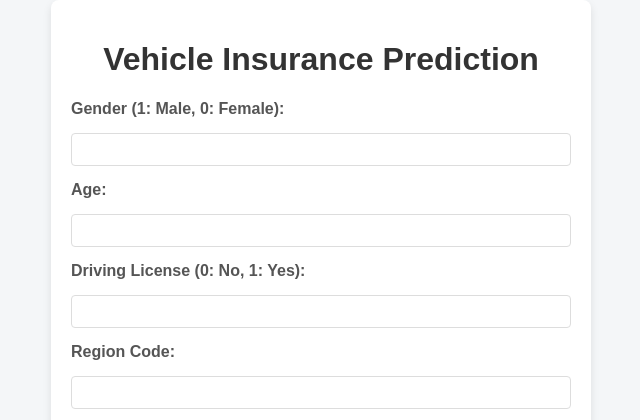
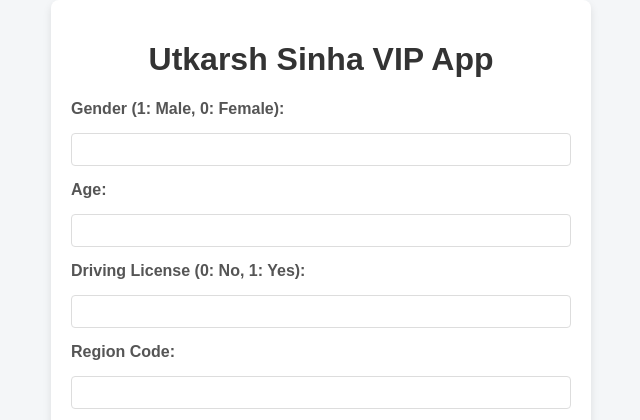
Before and after one commit to utkodex/InsureFlow-MLOps, a FastAPI app: page / in a window 1280 px wide. Shown: the top 420 px of the page, without its empty margins (319-959 px from the left). Run offline with FastAPI, Linux system fonts and the light colour scheme; parts of the project's set-up code (start-up, migrations or seed data) failed here and were passed over.

Commit message:
updated app name

```diff
--- a/templates/vehicledata.html
+++ b/templates/vehicledata.html
@@ -3,13 +3,13 @@
 <head>
     <meta charset="UTF-8">
     <meta name="viewport" content="width=device-width, initial-scale=1.0">
-    <title>Vehicle Insurance Prediction</title>
+    <title>Utkarsh Sinha VIP App</title>
     <!-- Corrected the CSS path -->
     <link rel="stylesheet" href="/static/css/style.css">
 </head>
 <body>
     <div class="container">
-        <h1>Vehicle Insurance Prediction</h1>
+        <h1>Utkarsh Sinha VIP App</h1>
 
         <form method="post" action="/">
             <label for="Gender">Gender (1: Male, 0: Female):</label>
```
